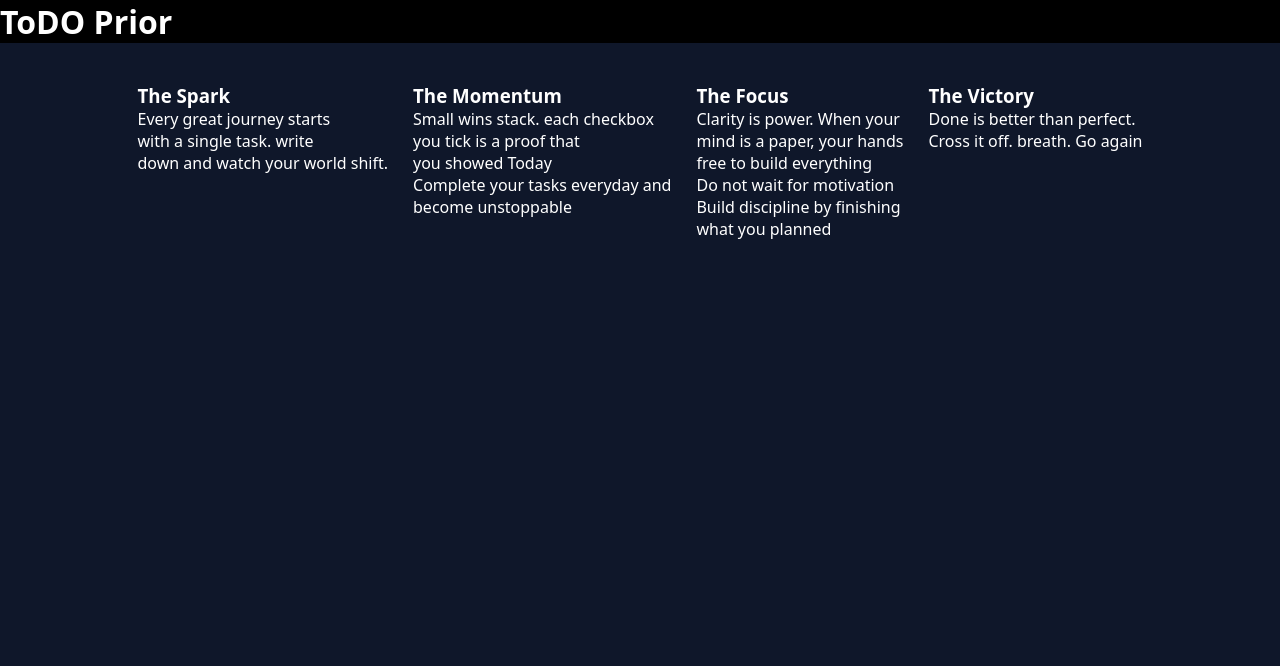
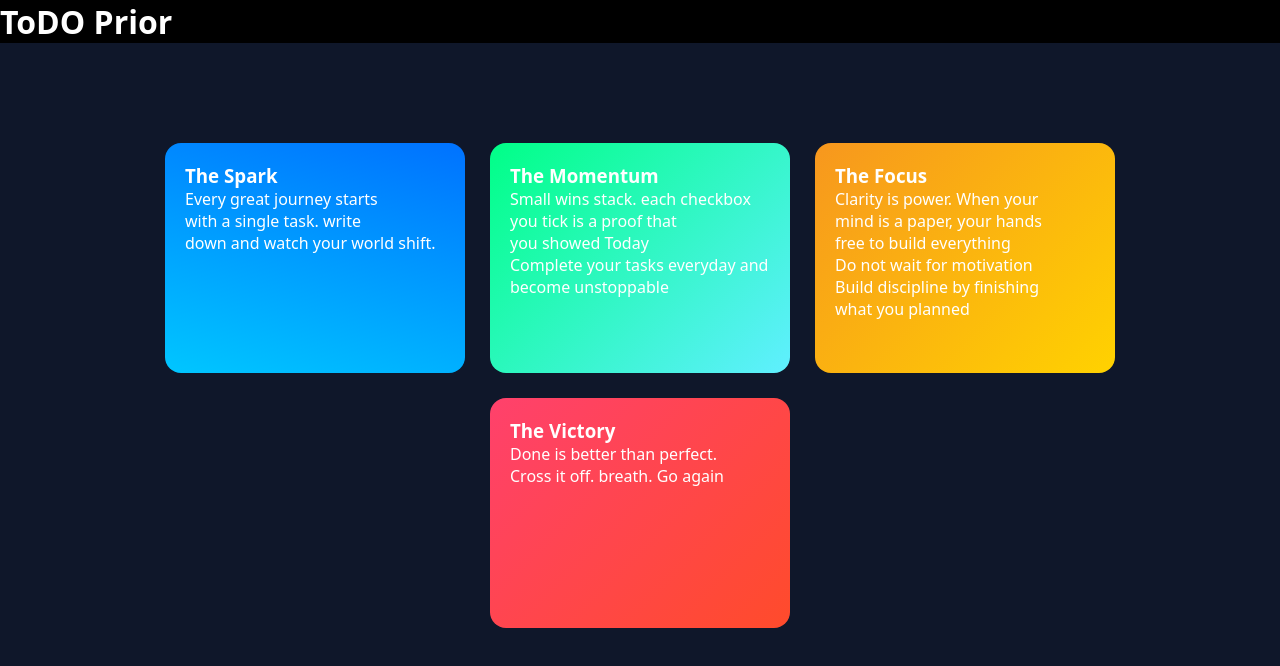
Before and after one commit to caleroedwarn-prog/typescript-react, a React (Create React App) app: page /homePage in a window 1280 px wide. Shown: the top 666 px of the page. Built offline with nearby package versions, Linux system fonts and the light colour scheme.

Commit message:
adjusting and creating motion , animation and trasnsition effect

```diff
--- a/src/static/homePage.css
+++ b/src/static/homePage.css
@@ -18,3 +18,51 @@ body{
     gap: 25px;
     padding: 40px;
 }
+.Card{
+    width: 260px;
+    min-height: 190px;
+    padding: 20px;
+    border-radius: 16px;
+    opacity: 0;
+    transform: translateY(60px);
+    animation: fadeUp 1s ease forwards;
+    transition: 0.4s;
+}
+
+/* delay */
+.Card:nth-child(1){animation-delay: 0.2s;}
+.Card:nth-child(2){animation-delay: 0.4s;}
+.Card:nth-child(3){animation-delay: 0.6s;}
+.Card:nth-child(4){animation-delay: 0.8s;}
+
+/*gradient flow colors */
+
+.Card:nth-child(1){
+    background: linear-gradient(15deg, #00c6ff, #0072ff);
+}
+.Card:nth-child(2){
+    background: linear-gradient(135deg, #00ff87, #60efff);
+}
+.Card:nth-child(3){
+    background: linear-gradient(135deg, #f7971e, #ffd200);
+}
+.Card:nth-child(4){
+    background: linear-gradient(135deg, #ff416c, #ff4b2b);
+}
+ /* hover effect */
+
+ .Card:hover{
+    transform: scale(1.08) rotate(0deg);
+    box-shadow: 0 12px 35px rgba(182, 178, 178, 0.4);
+ }
+
+ @keyframes fadeUp {
+    from{
+        opacity: 0;
+        transform: translateY(80px);
+    }
+    to{
+        opacity: 1;
+
+    }
+ }
```
